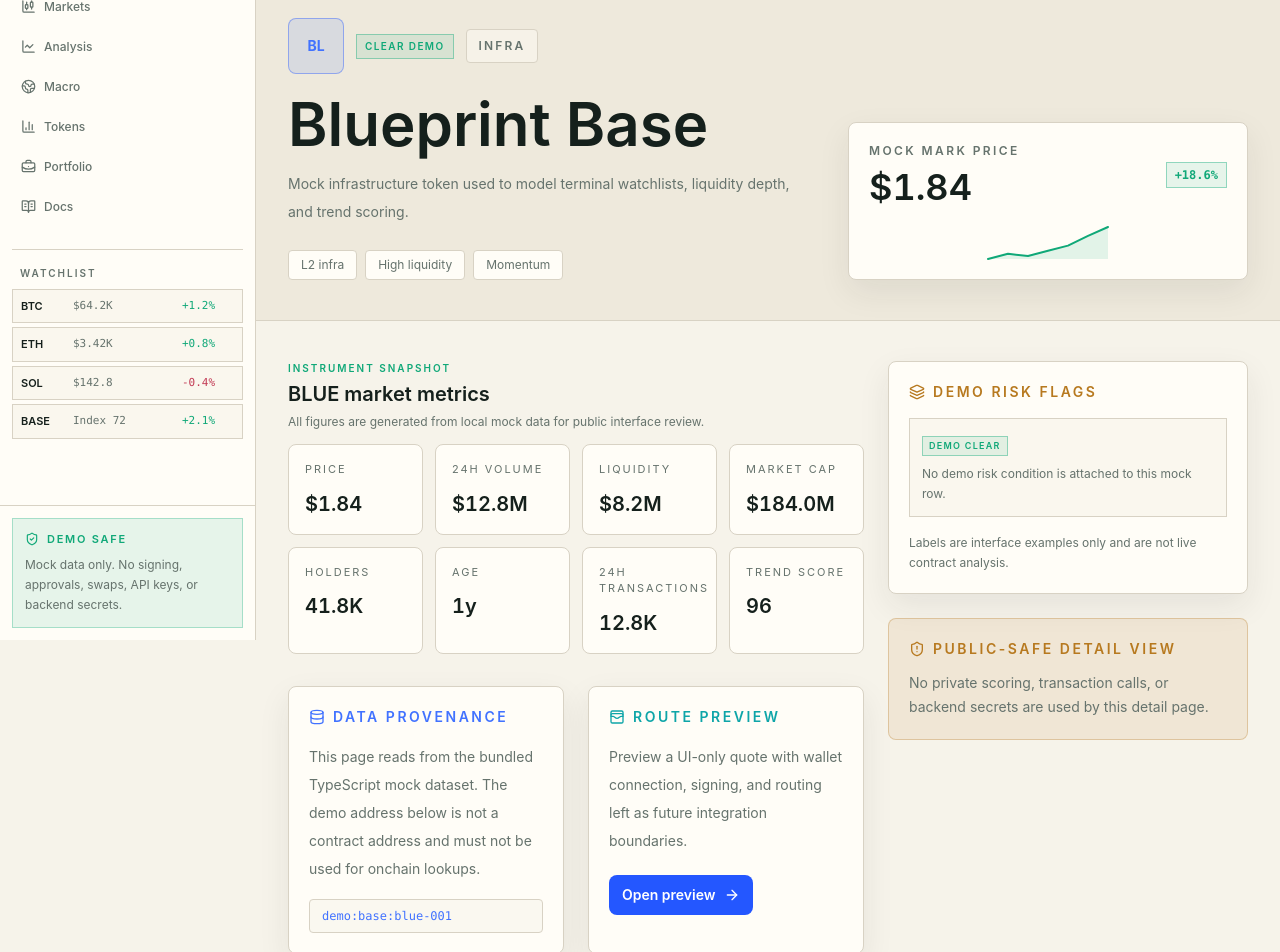
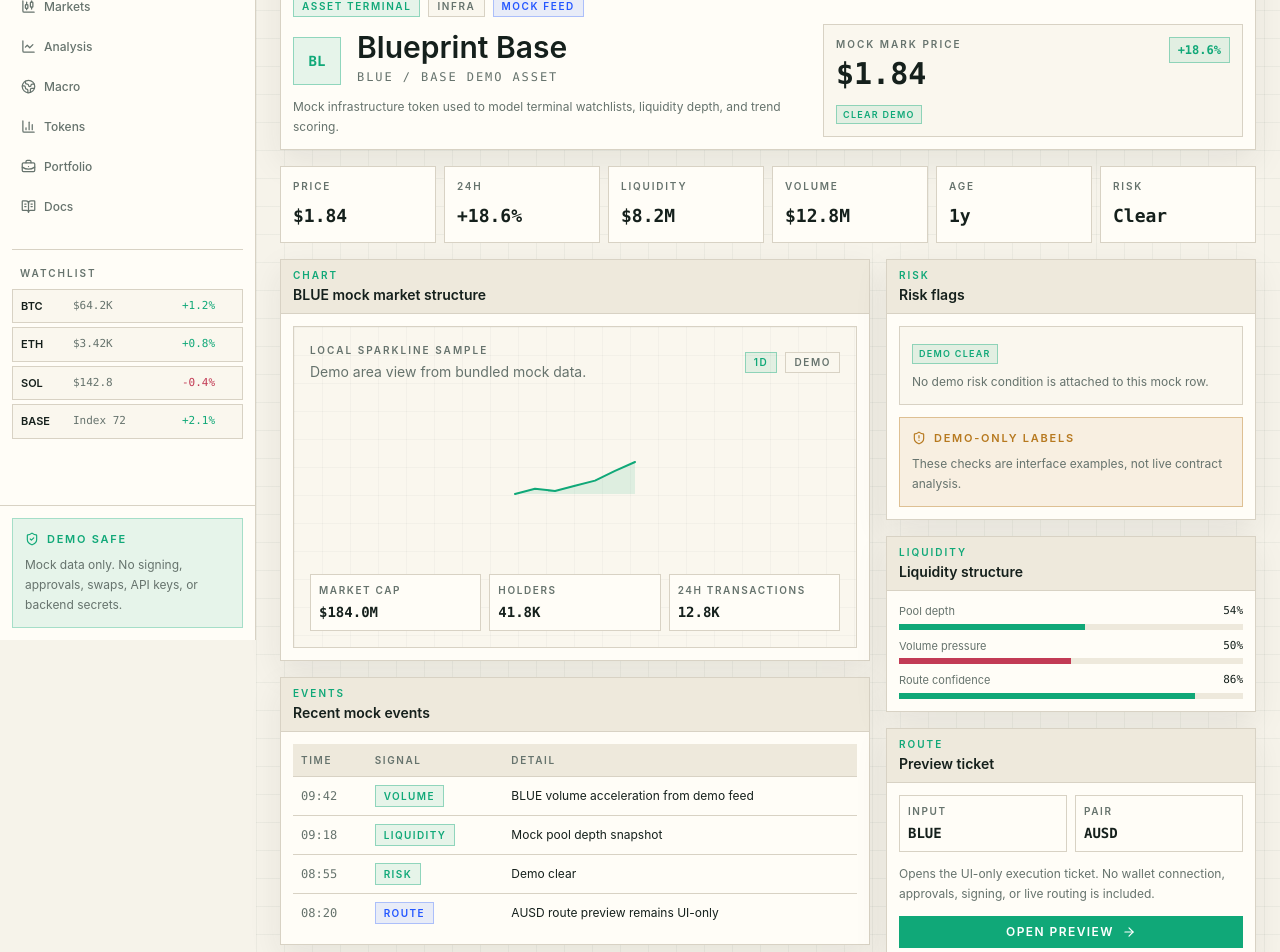
Before and after one commit to Edizemre1/base-market-terminal-lite, a Next.js app: page /tokens/blue in a window 1280 px wide. Shown: the part 160-1112 px from the top of the page. Built offline with nearby package versions, Linux system fonts and the light colour scheme.

Commit message:
style: redesign token detail terminal

```diff
--- a/src/app/tokens/[symbol]/page.tsx
+++ b/src/app/tokens/[symbol]/page.tsx
@@ -5,27 +5,33 @@ import {
   ArrowLeft,
   ArrowRight,
   Database,
-  Layers,
-  ShieldAlert,
-  WalletCards
+  ShieldAlert
 } from "lucide-react";
 import { PriceChange } from "@/components/PriceChange";
 import { RiskBadge, RiskFlagList } from "@/components/RiskBadge";
-import { SectionHeader } from "@/components/SectionHeader";
 import { Sparkline } from "@/components/Sparkline";
+import {
+  MiniBarList,
+  StatusPill,
+  TerminalPanel
+} from "@/components/TerminalWidgets";
 import { getTokenBySymbol, mockBaseTokens } from "@/data/mockTokens";
 import {
   formatAge,
   formatCompactCurrency,
   formatCurrency,
-  formatNumber
+  formatNumber,
+  formatPercent
 } from "@/lib/format";
+import type { RiskLevel, TokenMarketSnapshot } from "@/types/market";
 
 type TokenPageProps = {
   params: Promise<{
     symbol: string;
   }>;
 };
+
+type EventTone = "mint" | "blue" | "amber" | "rose";
 
 export function generateStaticParams() {
   return mockBaseTokens.map((token) => ({
@@ -55,168 +61,359 @@ export default async function TokenDetailPage({ params }: TokenPageProps) {
     notFound();
   }
 
-  const stats = [
+  const headerStats = [
     ["Price", formatCurrency(token.priceUsd, token.priceUsd < 0.1 ? 4 : 2)],
-    ["24h volume", formatCompactCurrency(token.volume24h)],
+    ["24h", formatPercent(token.priceChange24h)],
     ["Liquidity", formatCompactCurrency(token.liquidityUsd)],
+    ["Volume", formatCompactCurrency(token.volume24h)],
+    ["Age", formatAge(token.ageHours)],
+    ["Risk", riskLabel(token.riskLevel)]
+  ];
+
+  const detailStats = [
     ["Market cap", formatCompactCurrency(token.marketCapUsd)],
     ["Holders", formatNumber(token.holders)],
-    ["Age", formatAge(token.ageHours)],
     ["24h transactions", formatNumber(token.transactions24h)],
-    ["Trend score", token.trendScore.toString()]
+    ["Trend score", token.trendScore.toString()],
+    ["1h change", formatPercent(token.priceChange1h)],
+    ["Volume delta", formatPercent(token.volumeChange24h)]
   ];
 
+  const holderConcentration = getHolderConcentration(token.riskLevel);
+  const recentEvents = buildRecentEvents(token);
+
   return (
-    <main className="bg-base-black">
-      <section className="border-b border-base-line bg-base-raised">
-        <div className="mx-auto max-w-7xl px-4 py-10 sm:px-6 lg:px-8">
+    <main className="terminal-grid bg-base-black px-4 py-4 sm:px-6">
+      <section className="mb-4 border border-base-line bg-base-panel shadow-panel">
+        <div className="border-b border-base-line bg-base-raised px-3 py-2">
           <Link
             href="/dashboard"
-            className="mb-8 inline-flex items-center gap-2 text-sm font-semibold text-base-muted transition hover:text-base-electric"
+            className="inline-flex items-center gap-2 text-[11px] font-semibold uppercase tracking-[0.16em] text-base-muted transition hover:text-base-mint"
           >
-            <ArrowLeft size={16} aria-hidden="true" />
-            Back to command center
+            <ArrowLeft size={14} aria-hidden="true" />
+            Command center
           </Link>
-
-          <div className="grid gap-8 lg:grid-cols-[1fr_400px] lg:items-end">
-            <div>
-              <div className="mb-5 flex flex-wrap items-center gap-3">
-                <span className="flex h-14 w-14 items-center justify-center rounded-lg border border-base-blue/40 bg-base-blue/10 text-sm font-bold text-base-electric">
-                  {token.symbol.slice(0, 2)}
-                </span>
-                <RiskBadge level={token.riskLevel} />
-                <span className="rounded border border-base-line bg-base-elevated/70 px-3 py-2 text-xs font-semibold uppercase tracking-[0.18em] text-base-muted">
-                  {token.category}
-                </span>
         </div>
 
-              <h1 className="text-4xl font-semibold text-base-text md:text-6xl">
+        <div className="grid gap-4 p-3 xl:grid-cols-[minmax(0,1fr)_420px] xl:items-end">
+          <div>
+            <div className="mb-3 flex flex-wrap items-center gap-2">
+              <StatusPill label="Asset terminal" />
+              <StatusPill label={token.category} tone="muted" />
+              <StatusPill label="Mock feed" tone="blue" />
+            </div>
+
+            <div className="flex flex-wrap items-end gap-4">
+              <div className="flex h-12 w-12 items-center justify-center border border-base-mint/40 bg-base-mint/10 font-mono text-sm font-semibold text-base-mint">
+                {token.symbol.slice(0, 2)}
+              </div>
+              <div>
+                <h1 className="text-2xl font-semibold text-base-text md:text-3xl">
                   {token.name}
                 </h1>
-              <p className="mt-4 max-w-3xl text-sm leading-7 text-base-muted">
-                {token.description}
+                <p className="mt-1 font-mono text-xs uppercase tracking-[0.16em] text-base-muted">
+                  {token.symbol} / BASE DEMO ASSET
                 </p>
-
-              <div className="mt-6 flex flex-wrap gap-2">
-                {token.tags.map((tag) => (
-                  <span
-                    key={tag}
-                    className="rounded border border-base-line bg-base-panel px-3 py-1.5 text-xs text-base-muted"
-                  >
-                    {tag}
-                  </span>
-                ))}
               </div>
             </div>
 
-            <div className="rounded-lg border border-base-line bg-base-panel p-5 shadow-panel">
-              <div className="mb-5 flex items-center justify-between gap-4">
+            <p className="mt-3 max-w-3xl text-xs leading-5 text-base-muted">
+              {token.description}
+            </p>
+          </div>
+
+          <div className="border border-base-line bg-base-elevated p-3">
+            <div className="mb-2 flex items-start justify-between gap-3">
               <div>
-                  <p className="text-xs font-semibold uppercase tracking-[0.2em] text-base-muted">
+                <p className="text-[10px] font-semibold uppercase tracking-[0.2em] text-base-muted">
                   Mock mark price
                 </p>
-                  <p className="mt-2 text-4xl font-semibold tabular-nums text-base-text">
+                <p className="mt-1 font-mono text-3xl font-semibold text-base-text">
                   {formatCurrency(token.priceUsd, token.priceUsd < 0.1 ? 4 : 2)}
                 </p>
               </div>
               <PriceChange value={token.priceChange24h} />
             </div>
-              <Sparkline
-                points={token.sparkline}
-                positive={token.priceChange24h >= 0}
-                className="h-24 w-full"
-              />
-            </div>
+            <RiskBadge level={token.riskLevel} compact />
           </div>
         </div>
       </section>
 
-      <section className="mx-auto grid max-w-7xl gap-6 px-4 py-10 sm:px-6 lg:grid-cols-[1fr_360px] lg:px-8">
-        <div className="space-y-8">
-          <div>
-            <SectionHeader
-              eyebrow="Instrument snapshot"
-              title={`${token.symbol} market metrics`}
-              description="All figures are generated from local mock data for public interface review."
-            />
-            <div className="grid gap-3 sm:grid-cols-2 xl:grid-cols-4">
-              {stats.map(([label, value]) => (
-                <div
-                  key={label}
-                  className="rounded-lg border border-base-line bg-base-panel p-4"
-                >
-                  <p className="text-[11px] uppercase tracking-[0.18em] text-base-muted">
+      <section className="mb-4 grid gap-2 md:grid-cols-3 xl:grid-cols-6">
+        {headerStats.map(([label, value]) => (
+          <div key={label} className="border border-base-line bg-base-panel p-3">
+            <p className="text-[10px] font-semibold uppercase tracking-[0.18em] text-base-muted">
               {label}
             </p>
-                  <p className="mt-3 text-xl font-semibold tabular-nums text-base-text">
+            <p className="mt-2 font-mono text-lg font-semibold text-base-text">
               {value}
             </p>
           </div>
         ))}
+      </section>
+
+      <section className="grid gap-4 xl:grid-cols-[minmax(0,1fr)_370px]">
+        <div className="space-y-4">
+          <TerminalPanel label="Chart" title={`${token.symbol} mock market structure`}>
+            <div className="relative min-h-[320px] overflow-hidden border border-base-line bg-base-elevated">
+              <div className="absolute inset-0 opacity-70 terminal-grid" />
+              <div className="relative flex h-full min-h-[320px] flex-col justify-between p-4">
+                <div className="flex flex-wrap items-center justify-between gap-3">
+                  <div>
+                    <p className="text-[10px] font-semibold uppercase tracking-[0.2em] text-base-muted">
+                      Local sparkline sample
+                    </p>
+                    <p className="mt-1 text-sm text-base-muted">
+                      Demo area view from bundled mock data.
+                    </p>
+                  </div>
+                  <div className="flex gap-2">
+                    <StatusPill label="1D" />
+                    <StatusPill label="Demo" tone="muted" />
                   </div>
                 </div>
 
-          <div className="grid gap-6 md:grid-cols-2">
-            <div className="rounded-lg border border-base-line bg-base-panel p-5 shadow-panel">
-              <div className="mb-4 flex items-center gap-2 text-sm font-semibold uppercase tracking-[0.18em] text-base-electric">
-                <Database size={16} aria-hidden="true" />
-                Data provenance
+                <Sparkline
+                  points={token.sparkline}
+                  positive={token.priceChange24h >= 0}
+                  className="my-8 h-40 w-full"
+                />
+
+                <div className="grid gap-2 sm:grid-cols-3">
+                  {detailStats.slice(0, 3).map(([label, value]) => (
+                    <MetricLine key={label} label={label} value={value} />
+                  ))}
                 </div>
-              <p className="text-sm leading-7 text-base-muted">
-                This page reads from the bundled TypeScript mock dataset. The
-                demo address below is not a contract address and must not be
-                used for onchain lookups.
-              </p>
-              <code className="mt-4 block overflow-x-auto rounded border border-base-line bg-base-black/50 px-3 py-2 text-xs text-base-electric">
-                {token.demoAddress}
-              </code>
+              </div>
+            </div>
+          </TerminalPanel>
+
+          <TerminalPanel label="Events" title="Recent mock events">
+            <div className="overflow-x-auto">
+              <table className="w-full min-w-[680px] border-collapse text-left text-xs">
+                <thead>
+                  <tr className="border-b border-base-line bg-base-raised text-[10px] uppercase tracking-[0.16em] text-base-muted">
+                    <th className="px-2 py-2 font-semibold">Time</th>
+                    <th className="px-2 py-2 font-semibold">Signal</th>
+                    <th className="px-2 py-2 font-semibold">Detail</th>
+                    <th className="px-2 py-2 text-right font-semibold">Value</th>
+                  </tr>
+                </thead>
+                <tbody>
+                  {recentEvents.map((event) => (
+                    <tr
+                      key={`${event.time}-${event.signal}`}
+                      className="border-b border-base-line last:border-0"
+                    >
+                      <td className="px-2 py-2 font-mono text-base-muted">
+                        {event.time}
+                      </td>
+                      <td className="px-2 py-2">
+                        <span className={eventToneClass(event.tone)}>
+                          {event.signal}
+                        </span>
+                      </td>
+                      <td className="px-2 py-2 text-base-text">{event.detail}</td>
+                      <td className="px-2 py-2 text-right font-mono text-base-text">
+                        {event.value}
+                      </td>
+                    </tr>
+                  ))}
+                </tbody>
+              </table>
+            </div>
+          </TerminalPanel>
         </div>
 
-            <div className="rounded-lg border border-base-line bg-base-panel p-5 shadow-panel">
-              <div className="mb-4 flex items-center gap-2 text-sm font-semibold uppercase tracking-[0.18em] text-base-cyan">
-                <WalletCards size={16} aria-hidden="true" />
-                Route preview
+        <aside className="space-y-4">
+          <TerminalPanel label="Risk" title="Risk flags">
+            <RiskFlagList flags={token.riskFlags} />
+            <div className="mt-3 border border-base-amber/40 bg-base-amber/10 p-3">
+              <div className="mb-2 flex items-center gap-2 text-[11px] font-semibold uppercase tracking-[0.16em] text-base-amber">
+                <ShieldAlert size={14} aria-hidden="true" />
+                Demo-only labels
               </div>
-              <p className="text-sm leading-7 text-base-muted">
-                Preview a UI-only quote with wallet connection, signing, and
-                routing left as future integration boundaries.
+              <p className="text-xs leading-5 text-base-muted">
+                These checks are interface examples, not live contract analysis.
+              </p>
+            </div>
+          </TerminalPanel>
+
+          <TerminalPanel label="Liquidity" title="Liquidity structure">
+            <MiniBarList
+              items={[
+                {
+                  label: "Pool depth",
+                  value: liquidityScore(token.liquidityUsd),
+                  tone: token.liquidityUsd > 1000000 ? "mint" : "rose"
+                },
+                {
+                  label: "Volume pressure",
+                  value: volumePressure(token),
+                  tone: token.volume24h > token.liquidityUsd ? "rose" : "blue"
+                },
+                {
+                  label: "Route confidence",
+                  value: routeConfidence(token.riskLevel),
+                  tone: token.riskLevel === "high" ? "rose" : "mint"
+                }
+              ]}
+            />
+          </TerminalPanel>
+
+          <TerminalPanel label="Route" title="Preview ticket">
+            <div className="space-y-3">
+              <div className="grid grid-cols-2 gap-2">
+                <MetricLine label="Input" value={token.symbol} />
+                <MetricLine label="Pair" value="AUSD" />
+              </div>
+              <p className="text-xs leading-5 text-base-muted">
+                Opens the UI-only execution ticket. No wallet connection,
+                approvals, signing, or live routing is included.
               </p>
               <Link
                 href="/swap"
-                className="mt-5 inline-flex min-h-10 items-center gap-2 rounded-lg border border-base-blue/50 bg-base-blue px-3 py-2 text-sm font-semibold text-white transition hover:bg-base-electric"
+                className="inline-flex min-h-8 w-full items-center justify-center gap-2 border border-base-mint bg-base-mint px-3 py-1.5 text-xs font-semibold uppercase tracking-[0.12em] text-white transition hover:bg-base-cyan"
               >
                 Open preview
-                <ArrowRight size={16} aria-hidden="true" />
+                <ArrowRight size={14} aria-hidden="true" />
               </Link>
             </div>
+          </TerminalPanel>
+
+          <TerminalPanel label="Holders" title="Mock holder concentration">
+            <MiniBarList
+              items={[
+                { label: "Top 10 holders", value: holderConcentration.topTen, tone: "rose" },
+                { label: "Active wallets", value: holderConcentration.active, tone: "mint" },
+                { label: "Retail dispersion", value: holderConcentration.dispersion, tone: "blue" }
+              ]}
+            />
+          </TerminalPanel>
+
+          <TerminalPanel label="Source" title="Data boundary">
+            <div className="mb-3 flex items-center gap-2 text-[11px] font-semibold uppercase tracking-[0.16em] text-base-mint">
+              <Database size={14} aria-hidden="true" />
+              Local mock dataset
             </div>
-        </div>
-
-        <aside className="space-y-6">
-          <div className="rounded-lg border border-base-line bg-base-panel p-5 shadow-panel">
-            <div className="mb-4 flex items-center gap-2 text-sm font-semibold uppercase tracking-[0.18em] text-base-amber">
-              <Layers size={16} aria-hidden="true" />
-              Demo risk flags
-            </div>
-            <RiskFlagList flags={token.riskFlags} />
-            <p className="mt-4 text-xs leading-5 text-base-muted">
-              Labels are interface examples only and are not live contract
-              analysis.
-            </p>
-          </div>
-
-          <div className="rounded-lg border border-base-amber/30 bg-base-amber/10 p-5">
-            <div className="mb-3 flex items-center gap-2 text-sm font-semibold uppercase tracking-[0.18em] text-base-amber">
-              <ShieldAlert size={16} aria-hidden="true" />
-              Public-safe detail view
-            </div>
-            <p className="text-sm leading-6 text-base-muted">
-              No private scoring, transaction calls, or backend secrets are used
-              by this detail page.
-            </p>
-          </div>
+            <code className="block overflow-x-auto border border-base-line bg-base-elevated px-2 py-2 font-mono text-[11px] text-base-muted">
+              {token.demoAddress}
+            </code>
+          </TerminalPanel>
         </aside>
       </section>
     </main>
   );
 }
+
+function MetricLine({ label, value }: { label: string; value: string }) {
+  return (
+    <div className="border border-base-line bg-base-panel px-2 py-2">
+      <p className="text-[10px] font-semibold uppercase tracking-[0.16em] text-base-muted">
+        {label}
+      </p>
+      <p className="mt-1 font-mono text-sm font-semibold text-base-text">
+        {value}
+      </p>
+    </div>
+  );
+}
+
+function riskLabel(level: RiskLevel) {
+  const labels = {
+    clear: "Clear",
+    watch: "Watch",
+    elevated: "Elevated",
+    high: "High"
+  };
+
+  return labels[level];
+}
+
+function liquidityScore(value: number) {
+  return Math.max(18, Math.min(94, Math.round((value / 15000000) * 100)));
+}
+
+function volumePressure(token: TokenMarketSnapshot) {
+  return Math.max(
+    10,
+    Math.min(96, Math.round((token.volume24h / Math.max(token.liquidityUsd, 1)) * 32))
+  );
+}
+
+function routeConfidence(level: RiskLevel) {
+  const values = {
+    clear: 86,
+    watch: 62,
+    elevated: 41,
+    high: 18
+  };
+
+  return values[level];
+}
+
+function getHolderConcentration(level: RiskLevel) {
+  const values = {
+    clear: { topTen: 28, active: 76, dispersion: 72 },
+    watch: { topTen: 43, active: 62, dispersion: 54 },
+    elevated: { topTen: 67, active: 44, dispersion: 31 },
+    high: { topTen: 82, active: 26, dispersion: 18 }
+  };
+
+  return values[level];
+}
+
+function buildRecentEvents(token: TokenMarketSnapshot) {
+  return [
+    {
+      time: "09:42",
+      signal: "Volume",
+      detail: `${token.symbol} volume acceleration from demo feed`,
+      value: formatPercent(token.volumeChange24h),
+      tone: token.volumeChange24h >= 0 ? "mint" : "rose"
+    },
+    {
+      time: "09:18",
+      signal: "Liquidity",
+      detail: "Mock pool depth snapshot",
+      value: formatCompactCurrency(token.liquidityUsd),
+      tone: token.liquidityUsd > 1000000 ? "mint" : "amber"
+    },
+    {
+      time: "08:55",
+      signal: "Risk",
+      detail: token.riskFlags[0]?.label ?? "Demo clear",
+      value: riskLabel(token.riskLevel),
+      tone:
+        token.riskLevel === "clear"
+          ? "mint"
+          : token.riskLevel === "high"
+            ? "rose"
+            : "amber"
+    },
+    {
+      time: "08:20",
+      signal: "Route",
+      detail: "AUSD route preview remains UI-only",
+      value: "Disabled",
+      tone: "blue"
+    }
+  ] satisfies Array<{
+    time: string;
+    signal: string;
+    detail: string;
+    value: string;
+    tone: EventTone;
+  }>;
+}
+
+function eventToneClass(tone: EventTone) {
+  const tones = {
+    mint: "border-base-mint/40 bg-base-mint/10 text-base-mint",
+    blue: "border-base-blue/30 bg-base-blue/10 text-base-blue",
+    amber: "border-base-amber/40 bg-base-amber/10 text-base-amber",
+    rose: "border-base-rose/40 bg-base-rose/10 text-base-rose"
+  };
+
+  return `inline-flex border px-2 py-0.5 text-[10px] font-semibold uppercase tracking-[0.14em] ${tones[tone]}`;
+}
```
Lines whose indentation alone changed are shown as unchanged.
